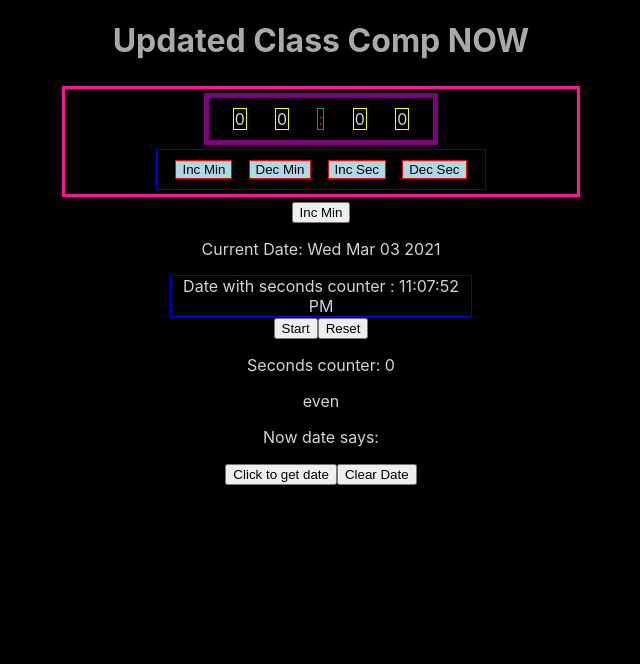
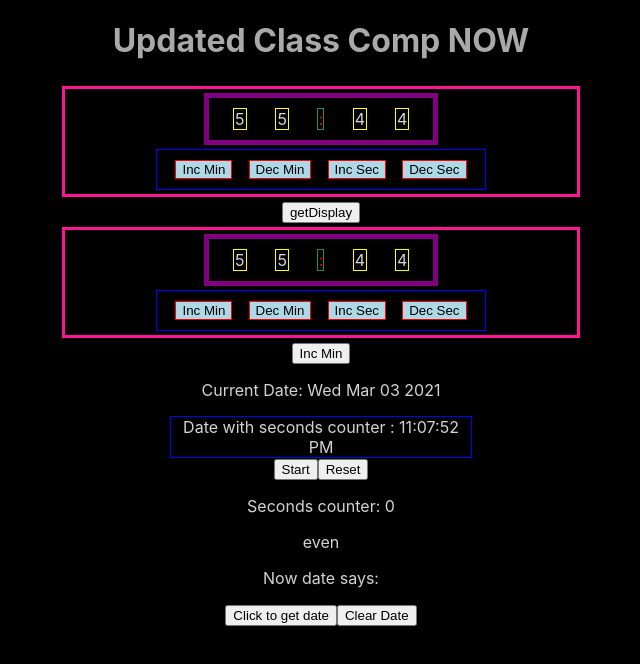
Before and after one commit to stevekutz/timerReact_state_2dig, a React (Create React App) app in the folder app/: page / in a window 1280 px wide. Shown: the top 664 px of the page, without its empty margins (319-959 px from the left). Built offline with nearby package versions, Linux system fonts and the light colour scheme.

Commit message:
exp with dayjs to modify and render min & sec for TimerDisplay

```diff
--- a/app/package.json
+++ b/app/package.json
@@ -6,6 +6,8 @@
     "@testing-library/jest-dom": "^5.11.4",
     "@testing-library/react": "^11.1.0",
     "@testing-library/user-event": "^12.1.10",
+    "date-fns": "^2.18.0",
+    "dayjs": "^1.10.4",
     "react": "^17.0.1",
     "react-dom": "^17.0.1",
     "react-scripts": "4.0.3",
--- a/app/src/comp/Timer.js
+++ b/app/src/comp/Timer.js
@@ -4,7 +4,7 @@ import {
     Timer_div
 } from '../styled/timer_style';
 
-
+var dayjs = require('dayjs');
 
 // Alternative way to declare class component
 // import React from 'react';
@@ -37,17 +37,17 @@ class Timer extends Component {
         showTime: false,
         timerActive: 'false',
         buttonText: 'Start',
-        sec_OnesDigit: 0,
-        sec_TensDigit: 0,
-        min_OnesDigit: 0,
-        min_TensDigit: 0,
         fullTime: false,
 
-        secDigits: '00',
-        minDigits: '00',
+        secDigits: '44',
+        minDigits: '55',
         secTotal: 0,
         minTotal: 0,
         minAdjust: false,
+
+        // using datejs
+        dayTime: dayjs().startOf('day'),
+
 
     }
     // ****************************************************
@@ -82,6 +82,8 @@ class Timer extends Component {
         this.setState({timerActive: false });
 
         console.log("timerActive", this.state.timerActive);
+
+        console.log("dayjs >> ", this.state.dayTime.format)
 
     }
 
@@ -259,6 +261,14 @@ class Timer extends Component {
 
     }
 
+
+    getDisplay = () => {
+        this.setState({secDigits: this.state.dayTime.format('ss')});
+        this.setState({minDigits: this.state.dayTime.format('mm')});
+
+    }
+
+
     incMin = () => {
         console.log("incMin FIRED")
 
@@ -300,9 +310,12 @@ class Timer extends Component {
     }
 
     incSec = () => {
-        if (this.state.secDigits >= 0 && this.state.secDigits < 59) {
-            this.setState({secDigits: this.state.secDigits + 1})
-        }
+        // if (this.state.secDigits >= 0 && this.state.secDigits < 59) {
+        //     this.setState({secDigits: this.state.secDigits + 1})
+        // }
+
+
+
     }
 
     decSec = () => {
@@ -325,6 +338,18 @@ class Timer extends Component {
 
         return (
             <Timer_div>
+
+                <TimerDisplay
+                    min_tens = {this.state.minDigits.toString().slice(-2,1)}
+                    min_ones = {this.state.minDigits.toString().slice(-1)}
+                    colon = ":"
+                    sec_tens = {this.state.secDigits.toString().slice(-2,1)}
+                    sec_ones = {this.state.secDigits.toString().slice(-1)}
+
+                />
+                <div>
+                    <button onClick = {this.getDisplay}> getDisplay </button>
+                </div>
 
                 <TimerDisplay
                     min_tens = {this.state.minDigits.toString().slice(-2,1)}
```
Also changed, not shown: 1 other file (tests, documents, lock files or other folders).
